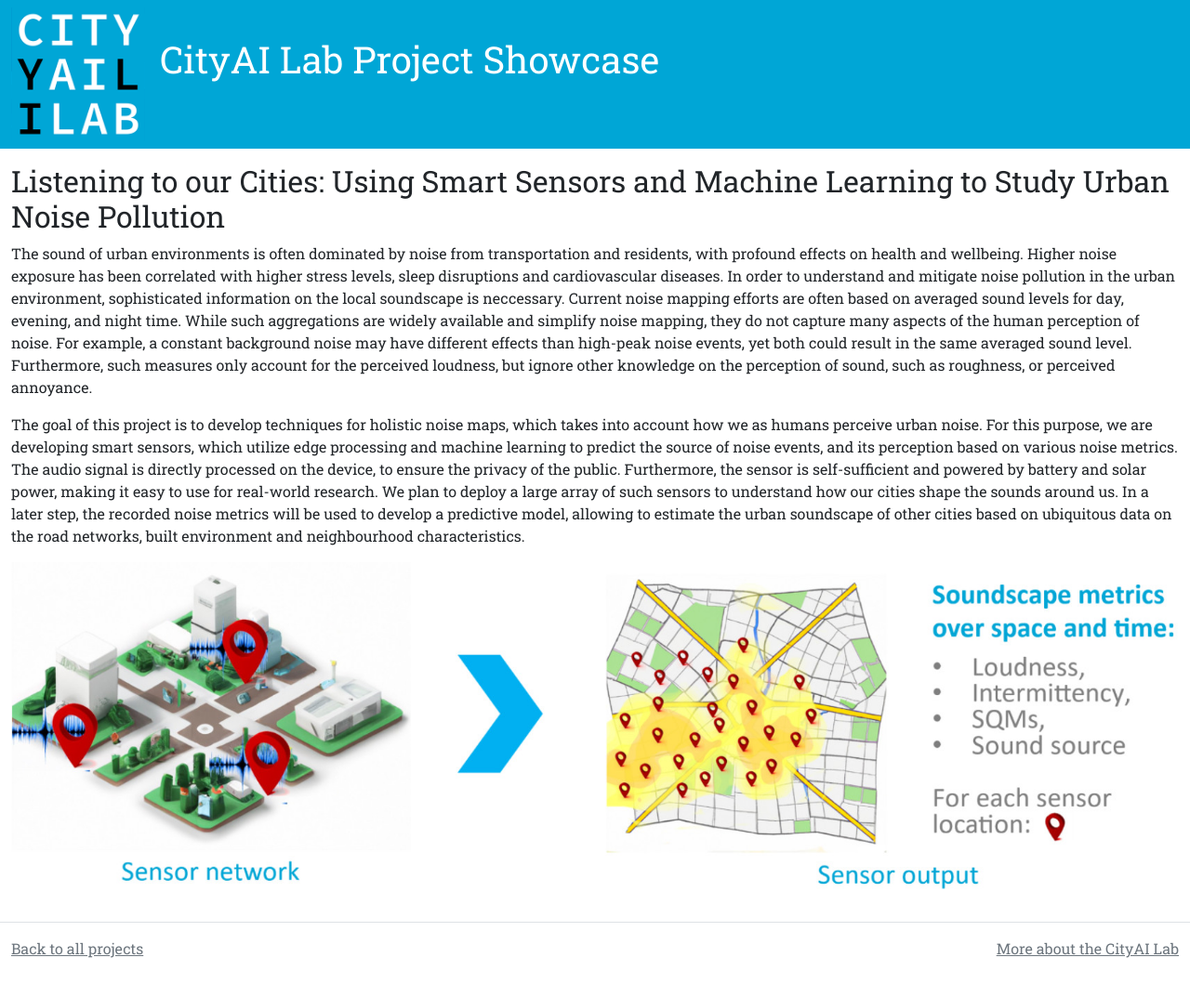
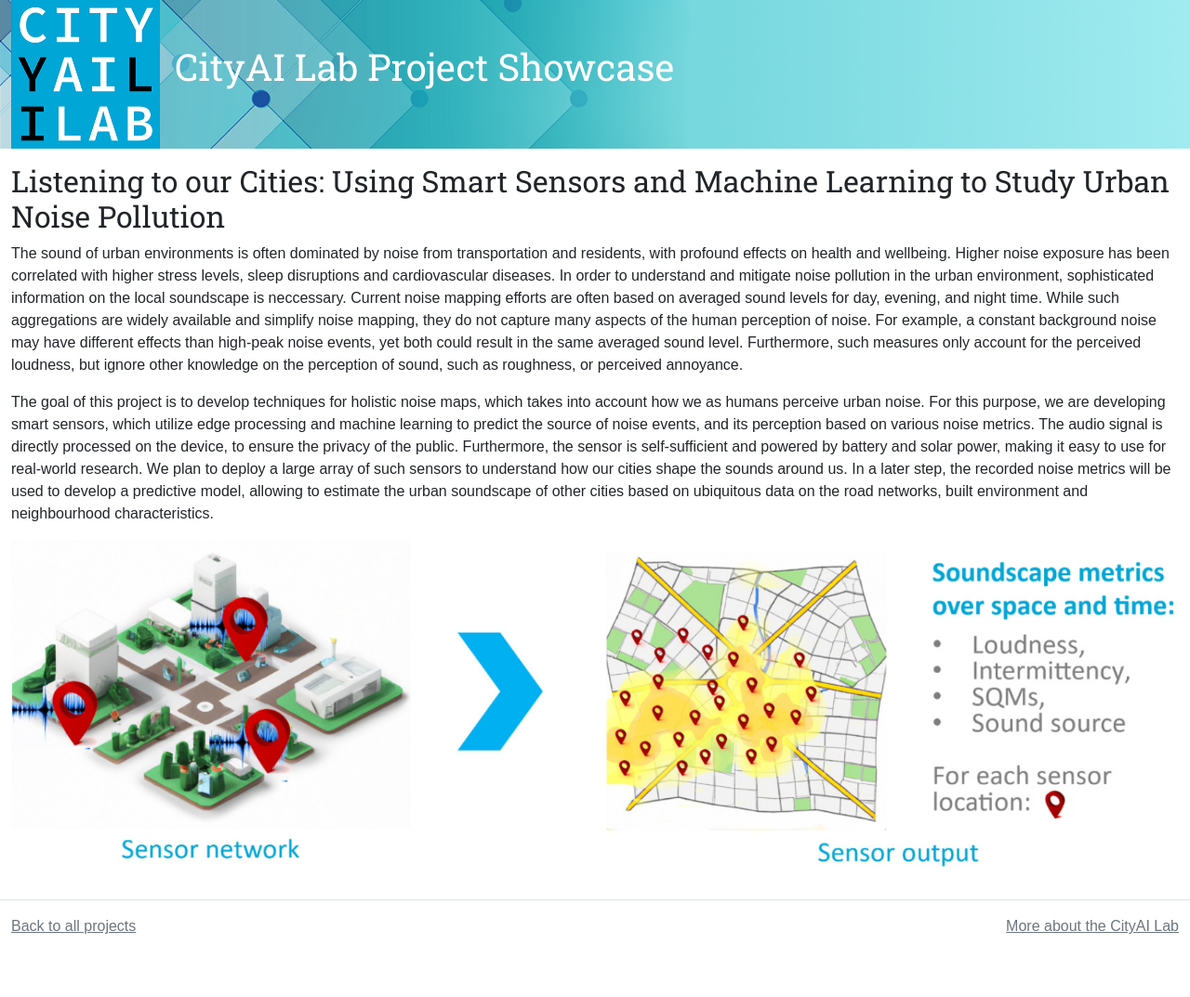
Before and after one commit to TUD-CityAI-Lab/cityai-projects, a Jekyll site: the page built from noise-pollution-and-perception/index.md, in a window 1280 px wide. Shown: the whole page at 93% size. Built offline with Jekyll 4.4.1, drawn with Linux system fonts in a browser that asks for light colours; after the commit the page ends 1049 px from its top, so only the background shows below that.

Commit message:
feat: adds background image to header

```diff
--- a/_includes/header.html
+++ b/_includes/header.html
@@ -1,10 +1,10 @@
-<nav class="navbar navbar-expand-lg navbar-dark">
+<nav class="navbar navbar-expand-lg navbar-dark primary-nav" style="background-image: url({{ 'assets/images/small-header.png' | relative_url }}); background-repeat: no-repeat; background-color: #a0ebf0; background-size: cover;">
 	<div class="container-xxl">
 		<span class="navbar-brand">
 			<a href="{{ '/' | relative_url }}" style="float: left;">
 				<img src="{{ 'assets/images/cityai-logo.png' | relative_url }}" class="d-inline-block" alt="CityAI" style="margin-right: 1rem;">
 			</a>
-			<div style="padding-top: 2rem;">
+			<div style="padding-top: 3rem;">
 				<h1><a href="{{ '/' | relative_url }}" style="text-decoration: none; color: #ffffff;">CityAI Lab Project Showcase</a></h1>
 			</div>
 		</span>
--- a/_sass/_base.scss
+++ b/_sass/_base.scss
@@ -1,4 +1,8 @@
 body {
+  font-family: Arial,sans-serif;
+}
+
+h1, h2, h3, h4, h5 {
   font-family: 'Roboto Slab';
 }
 
@@ -27,7 +31,7 @@ img {
 }
 
 .navbar-brand img {
-  height: 9rem;
+  height: 10rem;
 }
 
 @media (max-width: 767px) {
```
Also changed, not shown: assets/images/small-header.png (added).
